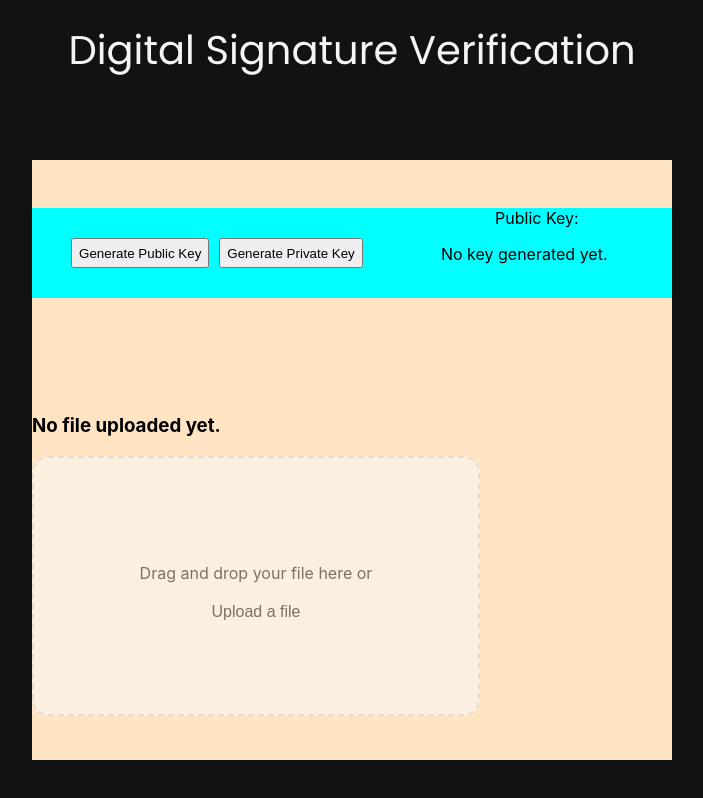
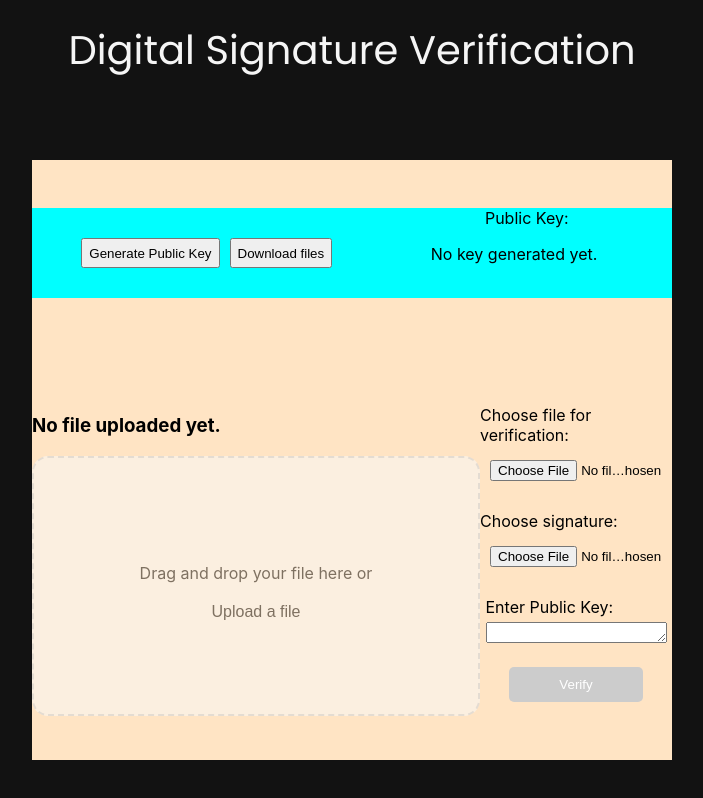
Before and after one commit to buennoo/Digital-signature, a React (Create React App) app in the folder client/: page / in a window 1280 px wide. Shown: the whole page, without its empty margins (288-991 px from the left). Built offline with nearby package versions, Linux system fonts and the light colour scheme.

Commit message:
add verify field component

```diff
--- a/client/package.json
+++ b/client/package.json
@@ -7,6 +7,7 @@
     "@testing-library/jest-dom": "^5.17.0",
     "@testing-library/react": "^13.4.0",
     "@testing-library/user-event": "^13.5.0",
+    "axios": "^1.7.2",
     "react": "^18.3.1",
     "react-dom": "^18.3.1",
     "react-scripts": "5.0.1",
--- a/client/src/components/InteractiveSide.jsx
+++ b/client/src/components/InteractiveSide.jsx
@@ -1,12 +1,13 @@
 import '../styles/InteractiveSide.css';
 import InputField from './InputField';
+import SendField from './VerifyField';
 
 function InteractiveSide({ getPublicKey }) {
-
 
     return (
         <section className="down-container">
             <InputField returnPublicKey={ getPublicKey } />
+            <SendField />
         </section>
     );
 }
--- a/client/src/components/KeyLabel.jsx
+++ b/client/src/components/KeyLabel.jsx
@@ -49,7 +49,7 @@ function KeyLabel({ setFetchKey, generatedKey }){
           if (keyType === 'Public') {
               fetchPublicKey();
           }
-          if (keyType == 'Private'){
+          if (keyType === 'Private'){
               fetchPrivateKey();
           }
 
--- a/client/src/components/KeysContainer.jsx
+++ b/client/src/components/KeysContainer.jsx
@@ -1,14 +1,30 @@
 import '../styles/KeysContainer.css';
 import KeyLabel from './KeyLabel';
-import React, { useEffect, useState } from 'react';
+import React, { useState } from 'react';
+import axios from 'axios';
 
 function KeysContainer({ generatedKey }) {
     const [fetchKey, setFetchKey] = useState(null);
-    const [publicKey, setPublicKey] = useState('')
 
     const handleGenerateKey = (keyType) => {
         if (fetchKey) {
             fetchKey(keyType);
+        }
+    };
+
+    const handleDownload = async () => {
+        try {
+            const response = await axios.get('/download-folder', {
+                responseType: 'blob' // ważne dla odpowiedzi binarnej
+            });
+            const url = window.URL.createObjectURL(new Blob([response.data]));
+            const link = document.createElement('a');
+            link.href = url;
+            link.setAttribute('download', 'res.zip'); // nazwa pliku ZIP
+            document.body.appendChild(link);
+            link.click();
+        } catch (error) {
+            console.error('Błąd pobierania folderu:', error);
         }
     };
 
@@ -18,8 +34,8 @@ function KeysContainer({ generatedKey }) {
                 <button onClick={() => handleGenerateKey('Public')}>
                     Generate Public Key
                 </button>
-                <button onClick={() => handleGenerateKey('Private')}>
-                    Generate Private Key
+                <button onClick={() => handleDownload()}>
+                    Download files
                 </button>
             </div>
             <KeyLabel setFetchKey={setFetchKey} generatedKey={generatedKey} />
--- /dev/null
+++ b/client/src/components/VerifyField.jsx
@@ -0,0 +1,44 @@
+import React, { useState } from 'react';
+import '../styles/VerifyField.css';
+
+function SendField() {
+  const [file1, setFile1] = useState(null);
+  const [file2, setFile2] = useState(null);
+  const [publicKey, setPublicKey] = useState('');
+
+  function handleFile1Change(e) {
+    setFile1(e.target.files[0]);
+  }
+
+  function handleFile2Change(e) {
+    setFile2(e.target.files[0]);
+  }
+
+  function handlePublicKeyChange(e) {
+    setPublicKey(e.target.value);
+  }
+
+  return (
+    <div className="send-file-container">
+      <div className="file-input">
+        <label htmlFor="file1">Choose file for verification:</label>
+        <input type="file" id="file1" onChange={handleFile1Change} />
+      </div>
+      <div className="file-input">
+        <label htmlFor="file2">Choose signature:</label>
+        <input type="file" id="file2" onChange={handleFile2Change} />
+      </div>
+      <div className="public-key-input">
+        <label htmlFor="publicKey">Enter Public Key:</label>
+        <div className="textarea-container">
+          <textarea id="publicKey" value={publicKey} onChange={handlePublicKeyChange} rows="1" />
+        </div>
+      </div>
+      <button className="submit-button" disabled={!file1 || !file2}>
+        Verify
+      </button>
+    </div>
+  );
+}
+
+export default SendField;
--- a/client/src/styles/InteractiveSide.css
+++ b/client/src/styles/InteractiveSide.css
@@ -1,4 +1,4 @@
-.left-container{
+.down-container{
     display: flex;
     flex-direction: row;
 }
--- /dev/null
+++ b/client/src/styles/VerifyField.css
@@ -0,0 +1,53 @@
+.send-file-container {
+  display: flex;
+  flex-direction: column;
+  justify-content: center;
+  align-items: center;
+  max-width: 50%;
+  width: 50%;
+}
+
+.file-input {
+  margin-bottom: 20px;
+}
+
+.file-input label {
+  display: block;
+  margin-bottom: 5px;
+}
+
+.file-input input[type="file"] {
+  width: 100%;
+  padding: 10px;
+  box-sizing: border-box;
+}
+
+.submit-button {
+  padding: 10px 20px;
+  background-color: #007bff;
+  color: #fff;
+  border: none;
+  border-radius: 5px;
+  cursor: pointer;
+  width: 10em;
+}
+
+.submit-button:disabled {
+  background-color: #ccc;
+  cursor: not-allowed;
+}
+
+.textarea-container {
+  margin-top: 5px;
+  width: 100%;
+}
+
+
+.public-key-input {
+  margin-bottom: 20px;
+}
+
+.public-key-input label {
+  display: block;
+  margin-bottom: 5px;
+}
```
Also changed, not shown: 2 other files (tests, documents, lock files or other folders).
